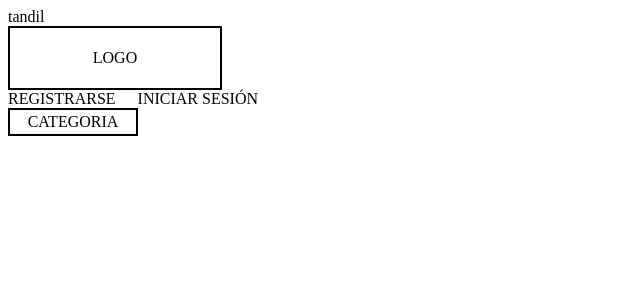
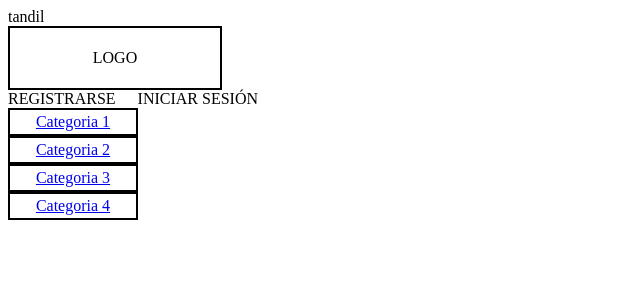
Before and after one commit to Lemongnz/Angular, an Angular app: page / in a window 1280 px wide. Shown: the top 300 px of the page, without its empty margins (0-640 px from the left). Built offline with nearby package versions, Linux system fonts and the light colour scheme.

Commit message:
add fake menu

```diff
--- a/src/app/header/components/menu/menu.component.html
+++ b/src/app/header/components/menu/menu.component.html
@@ -1,3 +1,3 @@
-<div>
-    <a>CATEGORIA</a>
+<div *ngFor="let item of menuData">
+   <a href="{{item.link}}">{{item.text}}</a>
 </div>
--- a/src/app/header/components/menu/menu.component.ts
+++ b/src/app/header/components/menu/menu.component.ts
@@ -6,6 +6,19 @@ import { Component, OnInit } from '@angular/core';
   styleUrls: ['./menu.component.css']
 })
 export class MenuComponent implements OnInit {
+  menuData = [{
+    text: 'Categoria 1',
+    link: 'categoria-1'
+  },{
+    text: 'Categoria 2',
+    link: 'categoria-2'
+  },{
+    text: 'Categoria 3',
+    link: 'categoria-3'
+  },{
+    text: 'Categoria 4',
+    link: 'categoria-4'
+  },];
 
   constructor() { }
 
```
